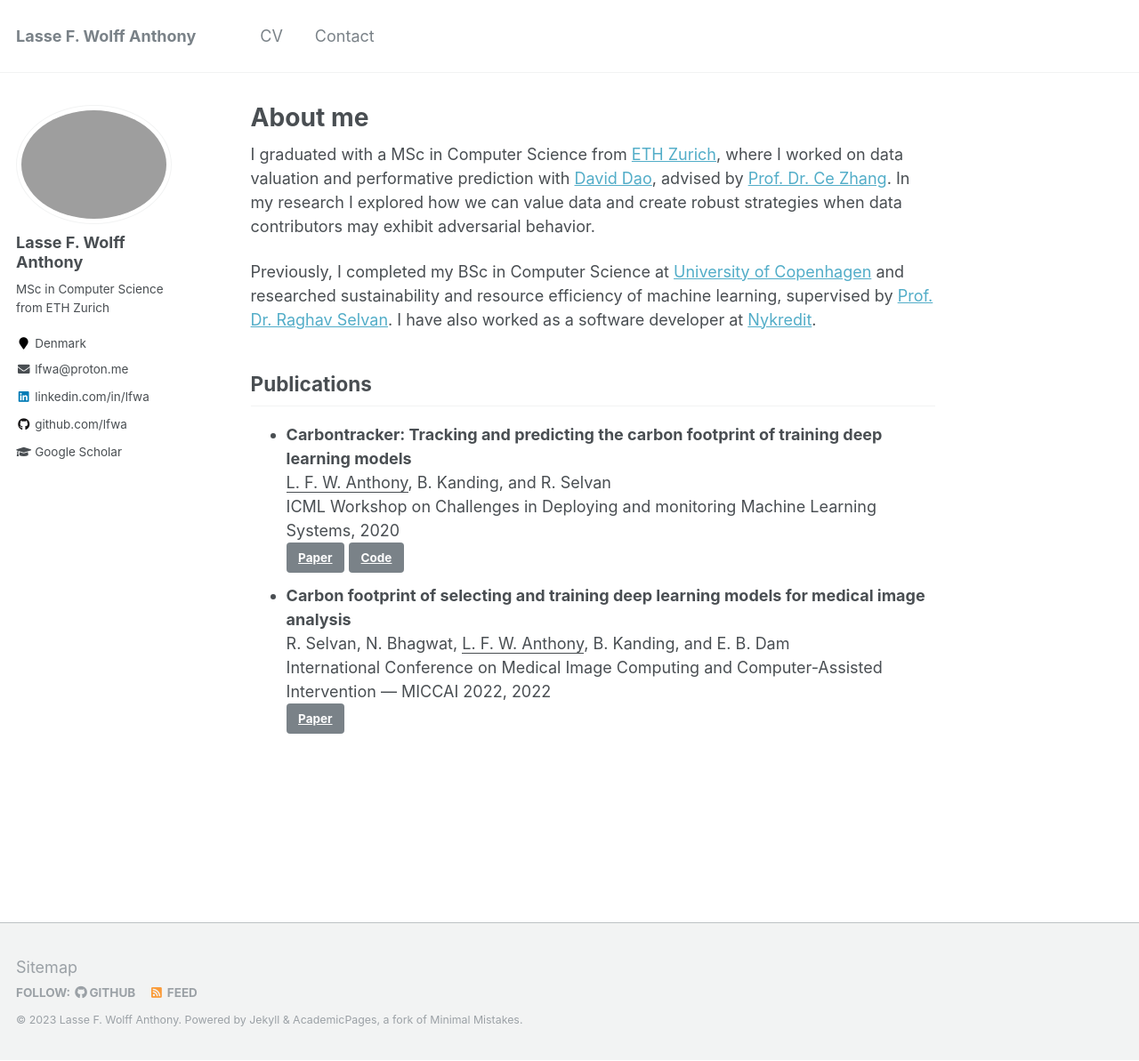
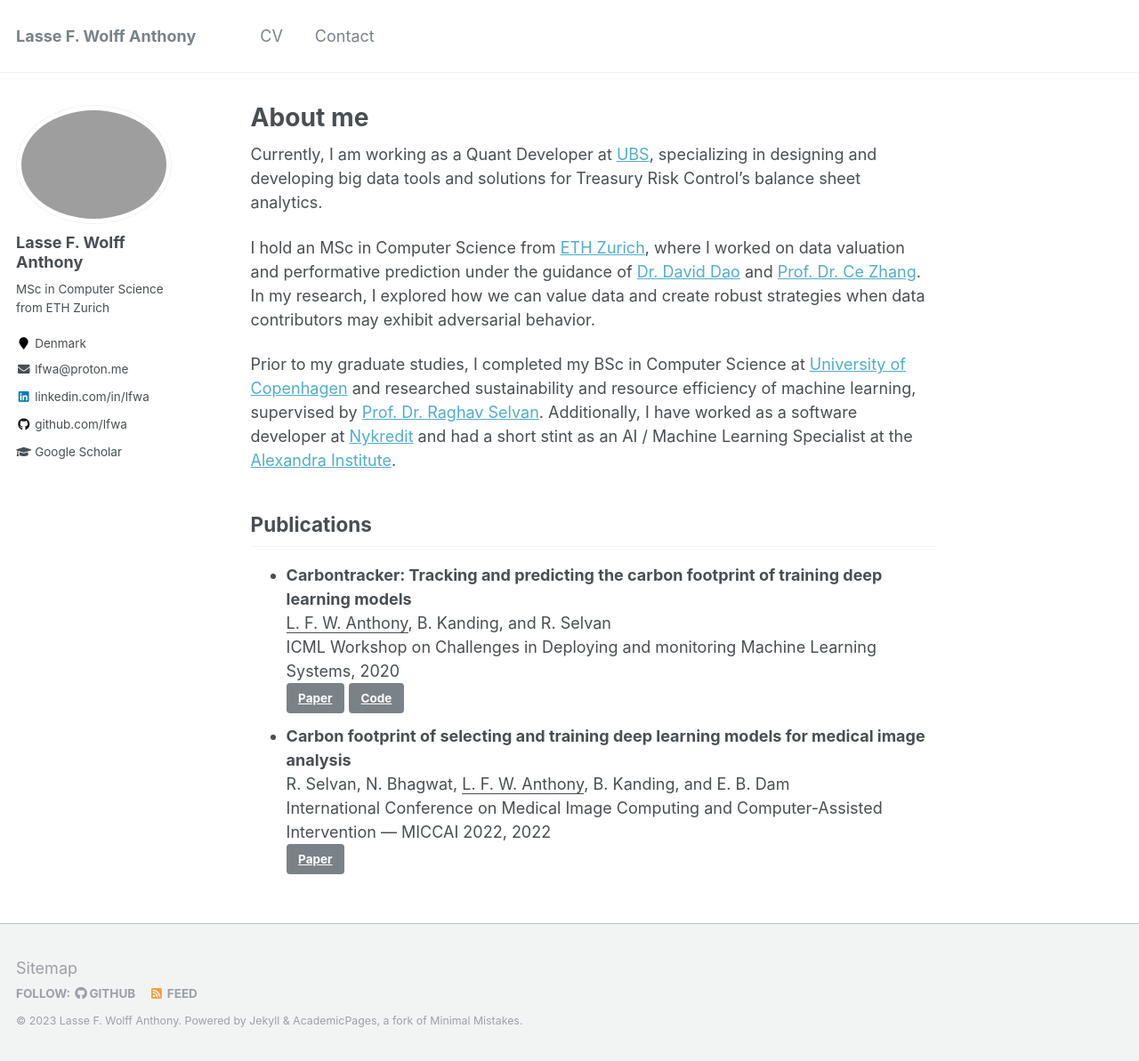
Before and after one commit to lfwa/lfwa.github.io, a Jekyll site: the page built from _pages/about.md, in a window 1280 px wide and 1193 px high. Shown: the whole window at 89% size. Built offline with Jekyll 4.4.1, drawn with Linux system fonts in a browser that asks for light colours.

Commit message:
Update about me and contact info

```diff
--- a/_config.yml
+++ b/_config.yml
@@ -10,7 +10,7 @@ locale                   : "en-US"
 title                    : "Lasse F. Wolff Anthony"
 title_separator          : "-"
 name                     : &name "Lasse F. Wolff Anthony"
-description              : &description "MSc in Computer Science from ETH Zurich"
+description              : &description "Quant Developer at UBS | MSc in Computer Science from ETH Zurich"
 url                      : https://lfwa.github.io # the base hostname & protocol for your site e.g. "https://mmistakes.github.io"
 baseurl                  : "" # the subpath of your site, e.g. "/blog"
 repository               : "lfwa/lfwa.github.io"
--- a/_pages/about.md
+++ b/_pages/about.md
@@ -7,14 +7,14 @@ redirect_from:
 - /about/
 - /about.html
 ---
+Currently, I am working as a Quant Developer at [UBS](https://www.ubs.com/ch/en.html), specializing in designing and developing big data tools and solutions for Treasury Risk Control's balance sheet analytics.
 
-I graduated with a MSc in Computer Science from [ETH Zurich](https://inf.ethz.ch/), where I worked on data valuation and performative prediction with [David Dao](https://daviddao.org/), advised by [Prof. Dr. Ce Zhang](https://zhangce.github.io/).
-In my research I explored how we can value data and create robust strategies when data contributors may exhibit adversarial behavior.
+I hold an MSc in Computer Science from [ETH Zurich](https://inf.ethz.ch/), where I worked on data valuation and performative prediction under the guidance of [Dr. David Dao](https://daviddao.org/) and [Prof. Dr. Ce Zhang](https://zhangce.github.io/).
+In my research, I explored how we can value data and create robust strategies when data contributors may exhibit adversarial behavior.
 
-Previously, I completed my BSc in Computer Science at [University of Copenhagen](https://di.ku.dk/english/) and
-researched sustainability and resource efficiency of machine learning, supervised by [Prof. Dr. Raghav
-Selvan](https://raghavian.github.io/). I have also worked as a software developer at
-[Nykredit](https://www.nykredit.com/en-gb/).
+Prior to my graduate studies, I completed my BSc in Computer Science at [University of Copenhagen](https://di.ku.dk/english/) and
+researched sustainability and resource efficiency of machine learning, supervised by [Prof. Dr. Raghav Selvan](https://raghavian.github.io/).
+Additionally, I have worked as a software developer at [Nykredit](https://www.nykredit.com/en-gb/) and had a short stint as an AI / Machine Learning Specialist at the [Alexandra Institute](https://alexandra.dk/about-the-alexandra-institute/).
 
 
 ## Publications
```
Also changed, not shown: _pages/contact.md (+2 -2 lines).
